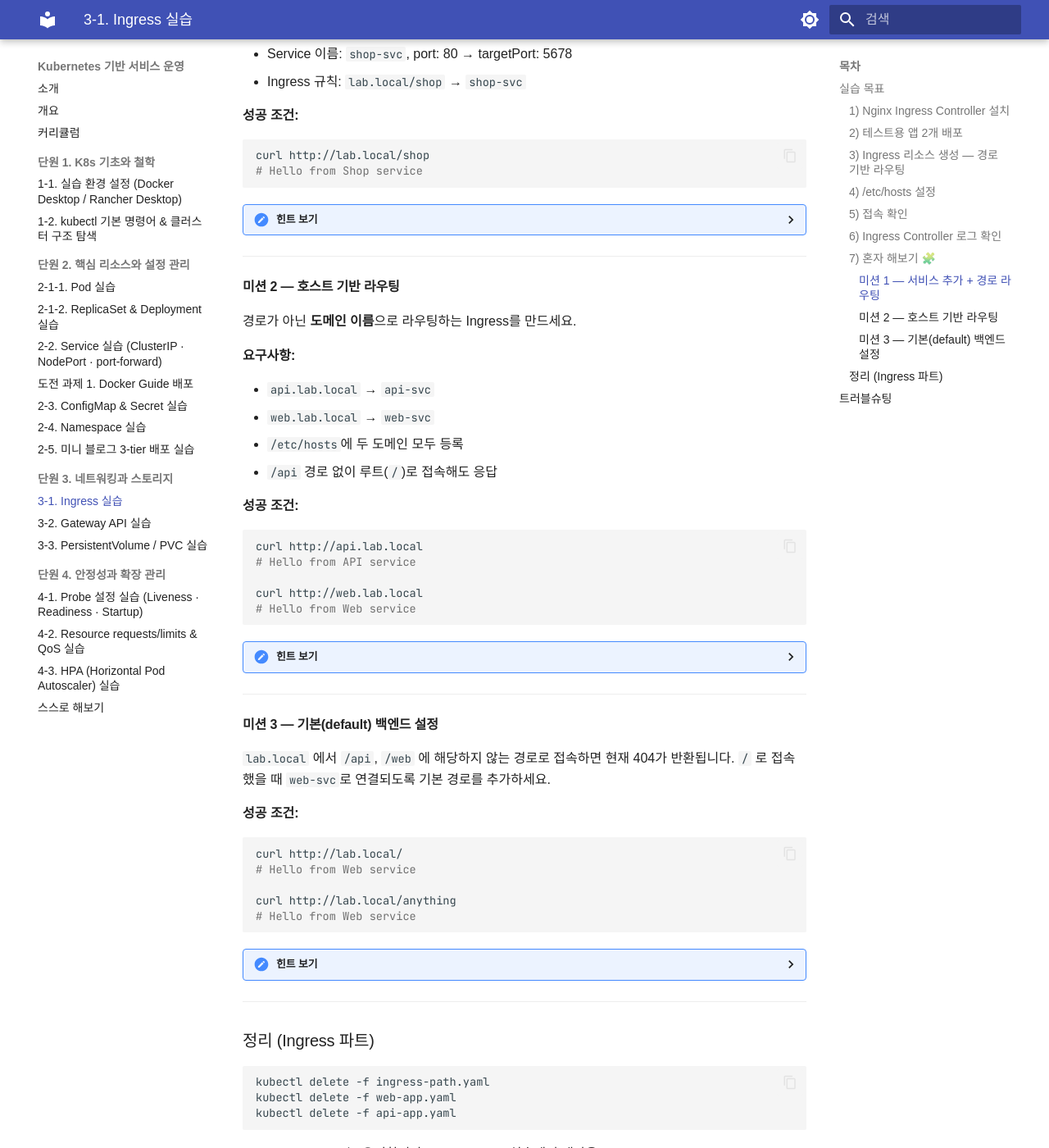
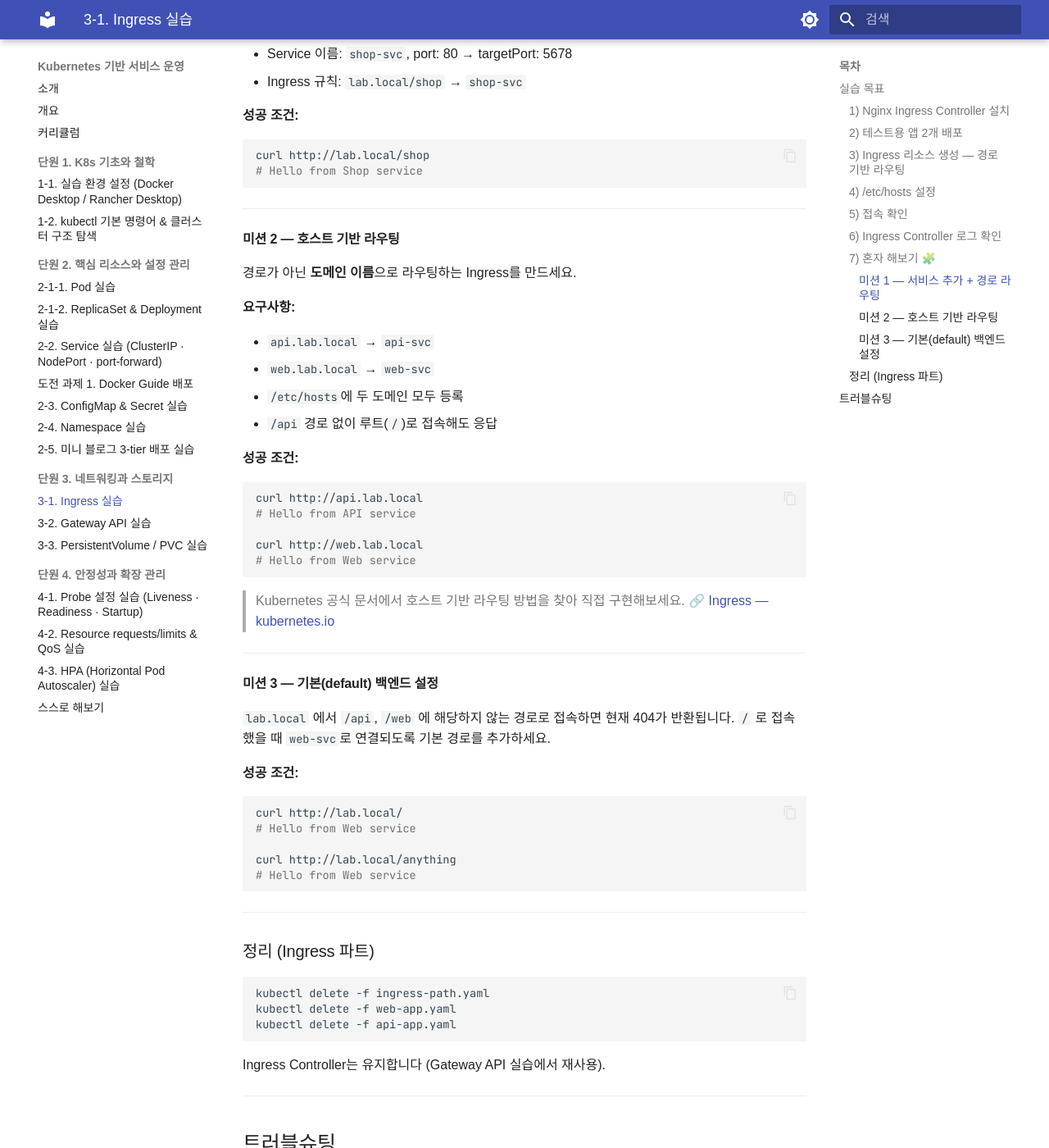
Before and after one commit to skilleat-labs/docker-k8s-labs, an MkDocs documentation site: the page built from docs/modules/module10/3-1.md, in a window 1280 px wide and 1400 px high, scrolled down 3684 px. Shown: the whole window at 82% size. Built offline with MkDocs 1.6.1 and Material for MkDocs 9.7.7, drawn with Linux system fonts in a browser that asks for light colours; some web fonts are replaced.

Commit message:
docs: 3-1 혼자 해보기 힌트 정리
- 미션 1: 힌트 보기 제거
- 미션 2: 힌트 보기 제거, k8s 공식 문서 링크(Name-based virtual hosting) 추가
- 미션 3: 힌트 보기 완전 제거

Co-Authored-By: Claude Sonnet 4.6 <noreply@anthropic.com>

````diff
--- a/docs/modules/module10/3-1.md
+++ b/docs/modules/module10/3-1.md
@@ -291,15 +291,6 @@ curl http://lab.local/shop
 # Hello from Shop service
 ```
 
-<details>
-<summary>힌트 보기</summary>
-
-- 기존 `api-app.yaml`을 참고해 shop-app Deployment + Service를 작성합니다.
-- `ingress-path.yaml`에 `/shop` 경로 규칙을 추가하고 `kubectl apply`로 재적용합니다.
-- `rewrite-target: /` annotation이 있어야 합니다.
-
-</details>
-
 ---
 
 #### 미션 2 — 호스트 기반 라우팅
@@ -323,34 +314,8 @@ curl http://web.lab.local
 # Hello from Web service
 ```
 
-<details>
-<summary>힌트 보기</summary>
-
-Ingress의 `rules`에 `host`를 각각 다르게 설정합니다. `path: /`로 모든 경로를 받도록 하면 됩니다.
-
-```yaml
-rules:
-  - host: api.lab.local
-    http:
-      paths:
-        - path: /
-          pathType: Prefix
-          backend:
-            service:
-              name: api-svc
-              ...
-  - host: web.lab.local
-    ...
-```
-
-`/etc/hosts`에 두 줄 모두 등록합니다.
-
-```
-127.0.0.1 api.lab.local
-127.0.0.1 web.lab.local
-```
-
-</details>
+> Kubernetes 공식 문서에서 호스트 기반 라우팅 방법을 찾아 직접 구현해보세요.
+> 🔗 [Ingress — kubernetes.io](https://kubernetes.io/docs/concepts/services-networking/ingress/#name-based-virtual-hosting)
 
 ---
 
@@ -368,25 +333,6 @@ curl http://lab.local/
 curl http://lab.local/anything
 # Hello from Web service
 ```
-
-<details>
-<summary>힌트 보기</summary>
-
-`ingress-path.yaml`의 paths 목록에 맨 아래에 추가합니다.
-
-```yaml
-          - path: /
-            pathType: Prefix
-            backend:
-              service:
-                name: web-svc
-                port:
-                  number: 80
-```
-
-순서가 중요합니다. `/api`, `/web` 규칙보다 뒤에 위치해야 합니다.
-
-</details>
 
 ---
 
````
